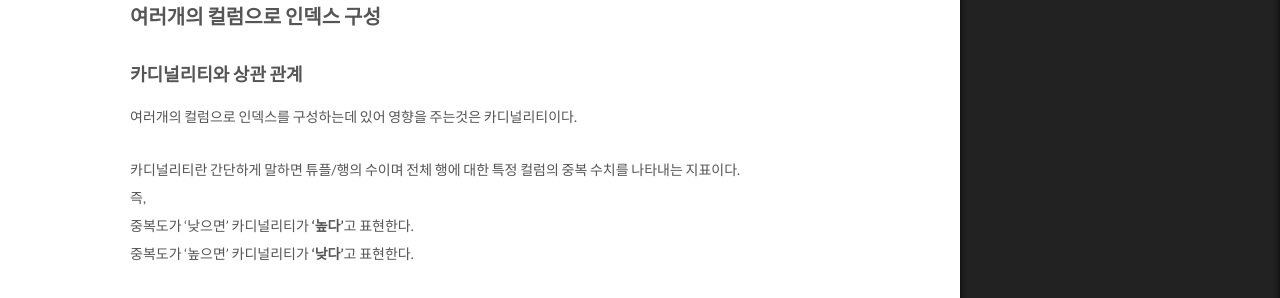
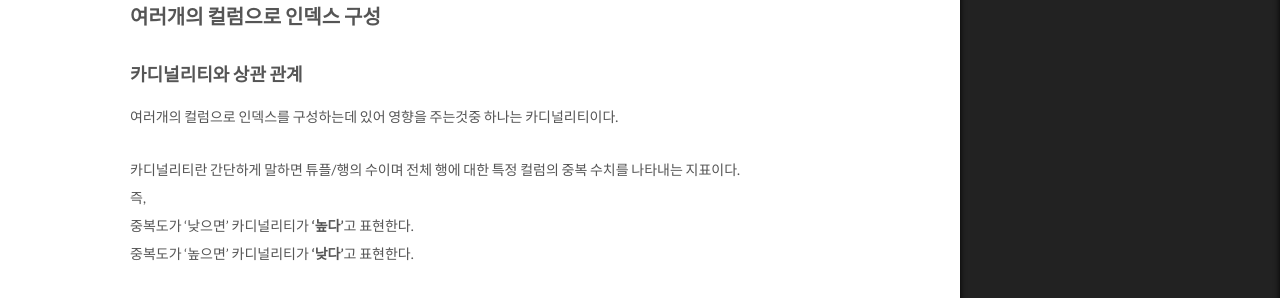
Before and after one commit to yukmekim/yukmekim.github.io, a Jekyll site: the page built from _posts/2024-04-11-index-optimize-2.md, in a window 1280 px wide and 1400 px high, scrolled down 521 px. Shown: the part 150-448 px from the top of the window. Built offline with Jekyll 4.4.1, drawn with Linux system fonts in a browser that asks for light colours.

Commit message:
부자연스러운 내용 수정

```diff
--- a/_posts/2024-04-11-index-optimize-2.md
+++ b/_posts/2024-04-11-index-optimize-2.md
@@ -13,7 +13,7 @@ tags:
 
 ## 여러개의 컬럼으로 인덱스 구성
 ### 카디널리티와 상관 관계
-여러개의 컬럼으로 인덱스를 구성하는데 있어 영향을 주는것은 카디널리티이다.
+여러개의 컬럼으로 인덱스를 구성하는데 있어 영향을 주는것중 하나는 카디널리티이다.
 
 카디널리티란 간단하게 말하면 튜플/행의 수이며 전체 행에 대한 특정 컬럼의 중복 수치를 나타내는 지표이다.
 즉,
```
